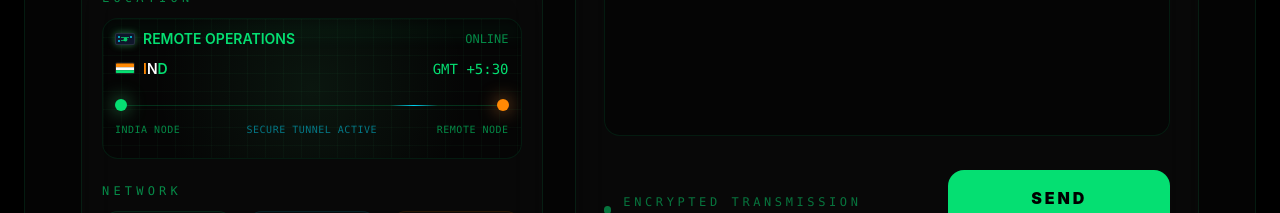
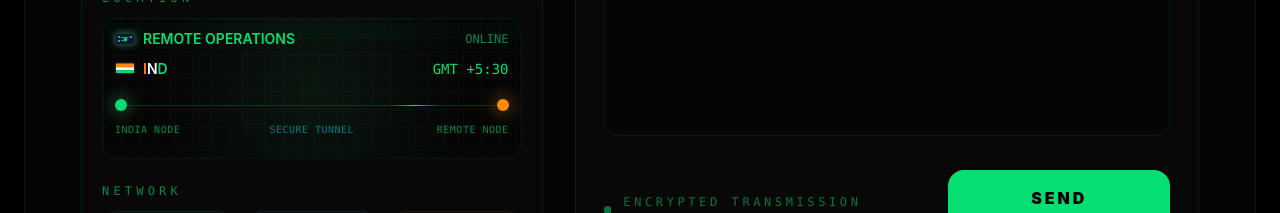
Before and after one commit to hackdbykvl/cybersecurity-portfolio, a React (Vite) app: page / in a window 1280 px wide. Shown: the part 8540-8753 px from the top of the page. Built offline with nearby package versions, Linux system fonts and the light colour scheme.

Commit message:
updated contact section with responsive

```diff
--- a/src/sections/Contact.jsx
+++ b/src/sections/Contact.jsx
@@ -576,7 +576,7 @@ py-4
       whitespace-nowrap
     "
   >
-    SECURE TUNNEL ACTIVE
+    SECURE TUNNEL
   </motion.span>
 
   <span
```
